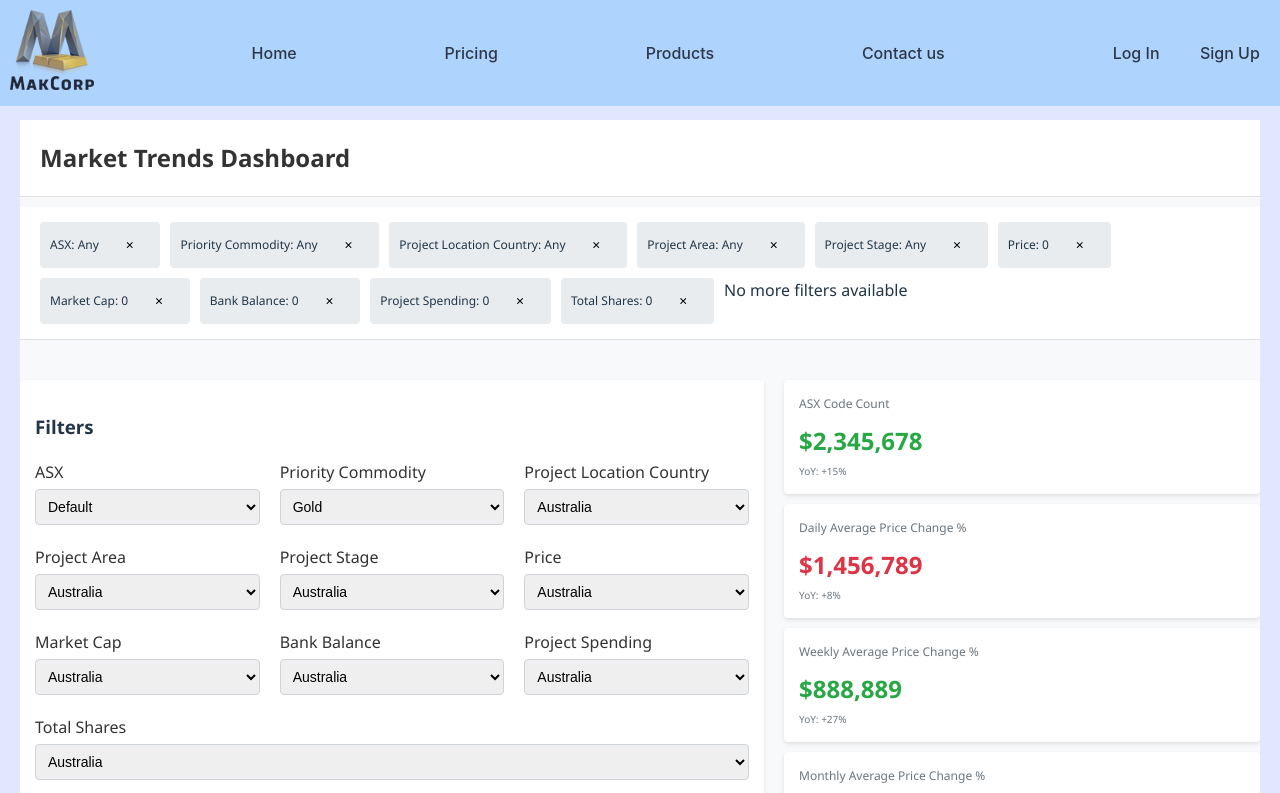
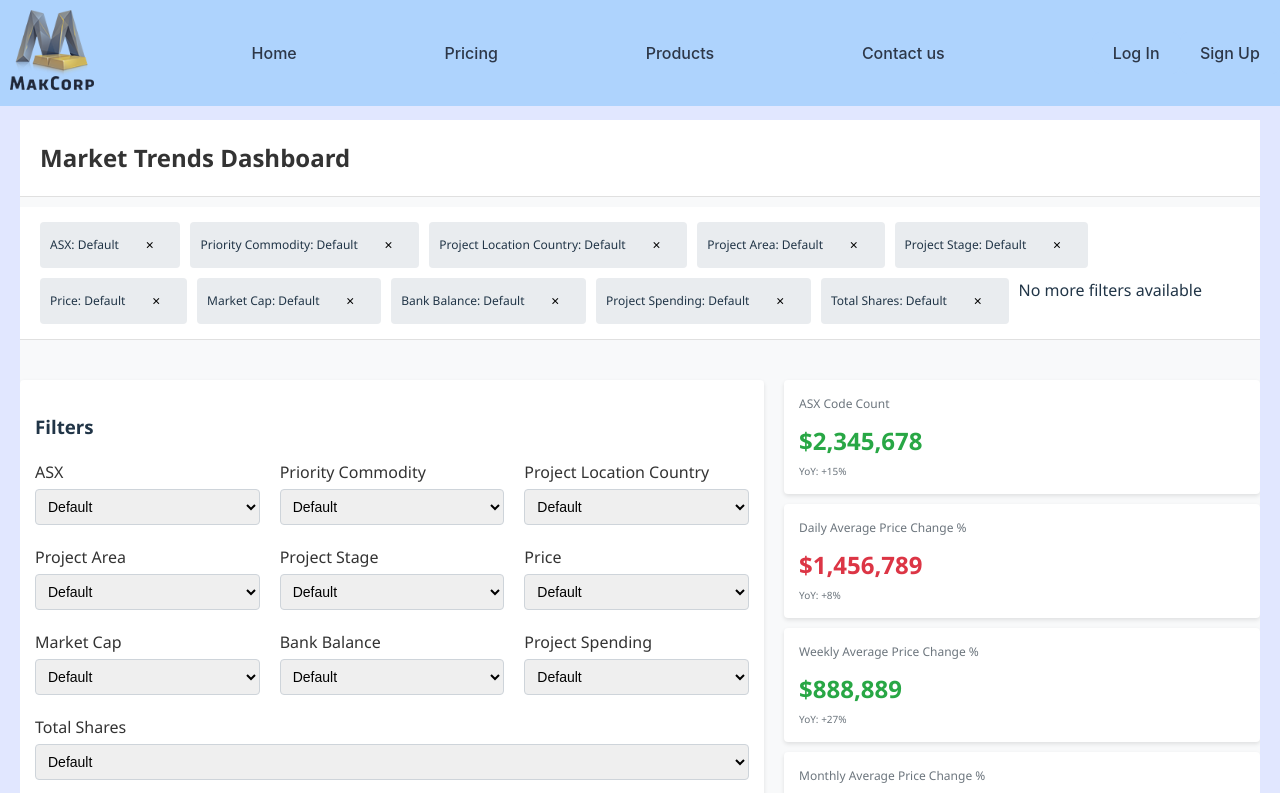
Before and after one commit to jayshah41/Puzzled, a React (Vite) app: page /graphs/market-trends in a window 1280 px wide. Shown: the top 793 px of the page. Built offline with nearby package versions, Linux system fonts and the light colour scheme.

Commit message:
fix all buttons in market trends

```diff
--- a/src/components/GraphPage.jsx
+++ b/src/components/GraphPage.jsx
@@ -29,32 +29,23 @@ const GraphPage = ({
   handleAddFilter
 }) => {
 
-  const isDefaultValue = (filter) => {
-    const filterOption = allFilterOptions.find(opt => opt.label === filter.label);
-    return filter.value === "Default"
+  const removeAllFilters = () => {
+    const tagsCopy = [...filterTags];
+    tagsCopy.forEach(tag => {
+    handleRemoveFilter(tag.label);
+    });
   };
 
-  const visibleFilterTags = filterTags.filter(tag => !isDefaultValue(tag));
-
-  const handleRemoveFilterAndReset = (filterLabel) => {
-    const filterOption = allFilterOptions.find(opt => opt.label === filterLabel);
-
-    if (filterOption) {
-      filterOption.onChange("Any");
-    }
-
-    handleRemoveFilter(filterLabel);
-  };
 
   return (
     <div className="dashboard-container">
       <h2 className="dashboard-title">{title} Dashboard</h2>
 
       <div className="filter-tags">
-        {filterTags.map((tag, index) => (
+      {filterTags.map((tag, index) => (
           <div key={index} className="filter-tag">
             <span>{tag.label}: {tag.value}</span>
-            <button className="close-btn" onClick={() => handleRemoveFilterAndReset(tag.label)} style={{color:'black'}}>×</button>
+            <button className="close-btn" onClick={() => handleRemoveFilter(tag.label)} style={{color:'black'}}>×</button>
           </div>
         ))}
         <div className="filter-add-container">
@@ -112,7 +103,7 @@ const GraphPage = ({
           </div>
           <div className="filter-actions">
             <button className="button apply-btn">Apply changes</button>
-            <button className="button clear-btn" style={{ color: 'black'}}>Clear form</button>
+            <button className="button clear-btn" style={{ color: 'black'}} onClick={removeAllFilters}>Clear form</button>
           </div>
         </div>
 
--- a/src/pages/graphs/MarketTrends.jsx
+++ b/src/pages/graphs/MarketTrends.jsx
@@ -4,28 +4,29 @@ import GraphPage from '../../components/GraphPage.jsx';
 
 const MarketTrends = () => {
   const [filterTags, setFilterTags] = useState([
-    { label: 'ASX', value: 'Any', onRemove: () => console.log('Remove asx filter') },
-    { label: 'Priority Commodity', value: 'Any', onRemove: () => console.log('Remove priority commodity filter') },
-    { label: 'Project Location Country', value: 'Any', onRemove: () => console.log('Remove project location country filter') },
-    { label: 'Project Area', value: 'Any', onRemove: () => console.log('Remove project area filter') },
-    { label: 'Project Stage', value: 'Any', onRemove: () => console.log('Remove project stage filter') },
-    { label: 'Price', value: '0', onRemove: () => console.log('Remove price filter') },
-    { label: 'Market Cap', value: '0', onRemove: () => console.log('Remove market cap filter') },
-    { label: 'Bank Balance', value: '0', onRemove: () => console.log('Remove bank balance filter') },
-    { label: 'Project Spending', value: '0', onRemove: () => console.log('Remove project spending filter') },
-    { label: 'Total Shares', value: '0', onRemove: () => console.log('Remove total shares filter') },
+    { label: 'ASX', value: 'Default', onRemove: () => console.log('Remove asx filter') },
+    { label: 'Priority Commodity', value: 'Default', onRemove: () => console.log('Remove priority commodity filter') },
+    { label: 'Project Location Country', value: 'Default', onRemove: () => console.log('Remove project location country filter') },
+    { label: 'Project Area', value: 'Default', onRemove: () => console.log('Remove project area filter') },
+    { label: 'Project Stage', value: 'Default', onRemove: () => console.log('Remove project stage filter') },
+    { label: 'Price', value: 'Default', onRemove: () => console.log('Remove price filter') },
+    { label: 'Market Cap', value: 'Default', onRemove: () => console.log('Remove market cap filter') },
+    { label: 'Bank Balance', value: 'Default', onRemove: () => console.log('Remove bank balance filter') },
+    { label: 'Project Spending', value: 'Default', onRemove: () => console.log('Remove project spending filter') },
+    { label: 'Total Shares', value: 'Default', onRemove: () => console.log('Remove total shares filter') },
   ]);
 
   const allFilterOptions = [
     {
         label: 'ASX',
-      value: 'Any',
+        value: 'Default',
         onChange: (value) => {
             setFilterTags(prevTags =>
               prevTags.map(tag =>
                 tag.label === 'ASX' ? {...tag, value} : tag
               )
             );
+            if(value != "Default"){handleAddFilter({label: 'ASX', value})};
           },
       options: [
         {label: 'Default', value: 'Default'},
@@ -36,15 +37,17 @@ const MarketTrends = () => {
     },
     {
       label: 'Priority Commodity',
-      value: 'Any',
+      value: 'Default',
       onChange: (value) => {
         setFilterTags(prevTags =>
           prevTags.map(tag =>
             tag.label === 'Priority Commodity' ? {...tag, value} : tag
           )
         );
+        if(value != "Default"){handleAddFilter({label: 'Priority Commodity', value})};
       },
       options: [
+        {label: 'Default', value: 'Default'},
         { label: 'Gold', value: 'Gold' },
         { label: 'Copper', value: 'Copper' },
         { label: 'Lithium', value: 'Lithium' },
@@ -52,15 +55,17 @@ const MarketTrends = () => {
     },
     {
       label: 'Project Location Country',
-      value: 'Any',
+      value: 'Default',
       onChange: (value) => {
         setFilterTags(prevTags =>
           prevTags.map(tag =>
             tag.label === 'Project Location Country' ? {...tag, value} : tag
           )
         );
+        if(value != "Default"){handleAddFilter({label: 'Project Location Country', value})};
       },
       options: [
+        {label: 'Default', value: 'Default'},
         { label: 'Australia', value: 'Australia' },
         { label: 'Canada', value: 'Canada' },
         { label: 'Brazil', value: 'Brazil' }
@@ -68,15 +73,17 @@ const MarketTrends = () => {
     },
     {
       label: 'Project Area',
-      value: 'Any',
+      value: 'Default',
       onChange: (value) => {
         setFilterTags(prevTags =>
           prevTags.map(tag =>
             tag.label === 'Project Area' ? {...tag, value} : tag
           )
         );
+        if(value != "Default"){handleAddFilter({label: 'Project Area', value})};
       },
       options: [
+        {label: 'Default', value: 'Default'},
         { label: 'Australia', value: 'Australia' },
         { label: 'Canada', value: 'Canada' },
         { label: 'Brazil', value: 'Brazil' }
@@ -84,15 +91,17 @@ const MarketTrends = () => {
     },
     {
       label: 'Project Stage',
-      value: 'Any',
+      value: 'Default',
       onChange: (value) => {
         setFilterTags(prevTags =>
           prevTags.map(tag =>
             tag.label === 'Project Stage' ? {...tag, value} : tag
           )
         );
+        if(value != "Default"){handleAddFilter({label: 'Project Stage', value})};
       },
       options: [
+        {label: 'Default', value: 'Default'},
         { label: 'Australia', value: 'Australia' },
         { label: 'Canada', value: 'Canada' },
         { label: 'Brazil', value: 'Brazil' }
@@ -100,15 +109,17 @@ const MarketTrends = () => {
     },
     {
       label: 'Price',
-      value: 'Any',
+      value: 'Default',
       onChange: (value) => {
         setFilterTags(prevTags =>
           prevTags.map(tag =>
             tag.label === 'Price' ? {...tag, value} : tag
           )
         );
+        if(value != "Default"){handleAddFilter({label: 'Price', value})};
       },
       options: [
+        {label: 'Default', value: 'Default'},
         { label: 'Australia', value: 'Australia' },
         { label: 'Canada', value: 'Canada' },
         { label: 'Brazil', value: 'Brazil' }
@@ -116,15 +127,17 @@ const MarketTrends = () => {
     },
     {
       label: 'Market Cap',
-      value: 'Any',
+      value: 'Default',
       onChange: (value) => {
         setFilterTags(prevTags =>
           prevTags.map(tag =>
             tag.label === 'Market Cap' ? {...tag, value} : tag
           )
         );
+        if(value != "Default"){handleAddFilter({label: 'Market Cap', value})};
       },
       options: [
+        {label: 'Default', value: 'Default'},
         { label: 'Australia', value: 'Australia' },
         { label: 'Canada', value: 'Canada' },
         { label: 'Brazil', value: 'Brazil' }
@@ -132,15 +145,17 @@ const MarketTrends = () => {
     },
     {
       label: 'Bank Balance',
-      value: 'Any',
+      value: 'Default',
       onChange: (value) => {
         setFilterTags(prevTags =>
           prevTags.map(tag =>
             tag.label === 'Bank Balance' ? {...tag, value} : tag
           )
         );
+        if(value != "Default"){handleAddFilter({label: 'Bank Balance', value})};
       },
       options: [
+        {label: 'Default', value: 'Default'},
         { label: 'Australia', value: 'Australia' },
         { label: 'Canada', value: 'Canada' },
         { label: 'Brazil', value: 'Brazil' }
@@ -148,15 +163,17 @@ const MarketTrends = () => {
     },
     {
       label: 'Project Spending',
-      value: 'Any',
+      value: 'Default',
       onChange: (value) => {
         setFilterTags(prevTags =>
           prevTags.map(tag =>
             tag.label === 'Project Spending' ? {...tag, value} : tag
           )
         );
+        if(value != "Default"){handleAddFilter({label: 'Project Spending', value})};
       },
       options: [
+        {label: 'Default', value: 'Default'},
         { label: 'Australia', value: 'Australia' },
         { label: 'Canada', value: 'Canada' },
         { label: 'Brazil', value: 'Brazil' }
@@ -164,15 +181,17 @@ const MarketTrends = () => {
     },
     {
       label: 'Total Shares',
-      value: 'Any',
+      value: 'Default',
       onChange: (value) => {
         setFilterTags(prevTags =>
           prevTags.map(tag =>
             tag.label === 'Total Shares' ? {...tag, value} : tag
           )
         );
+        if(value != "Default"){handleAddFilter({label: 'Total Shares', value})};
       },
       options: [
+        {label: 'Default', value: 'Default'},
         { label: 'Australia', value: 'Australia' },
         { label: 'Canada', value: 'Canada' },
         { label: 'Brazil', value: 'Brazil' }
@@ -187,6 +206,7 @@ const MarketTrends = () => {
     return allFilterOptions.filter(option => !currentTagLabels.includes(option.label));
 });
 
+
   const handleRemoveFilter = (filterLabel) => {
     const removedFilter = filterTags.find(tag => tag.label === filterLabel);
     setFilterTags(prevTags => prevTags.filter(tag => tag.label !== filterLabel));
@@ -199,10 +219,21 @@ const MarketTrends = () => {
   };
 
   const handleAddFilter = (filter) => {
-    setFilterTags(prevTags => [...prevTags, filter]);
+    setFilterTags(prevTags => {
+        const exists = prevTags.some(tag => tag.label === filter.label);
+        if (exists) {
+            return prevTags.map(tag =>
+                tag.label === filter.label ? { ...tag, value: filter.value } : tag
+            );
+        }
+        return [...prevTags, filter];
+    });
+
+    /*
     setFilterOptions(prevOptions =>
         prevOptions.filter(opt => opt.label !== filter.label)
     );
+    */
     };
 
 
```
Lines whose indentation alone changed are shown as unchanged.
